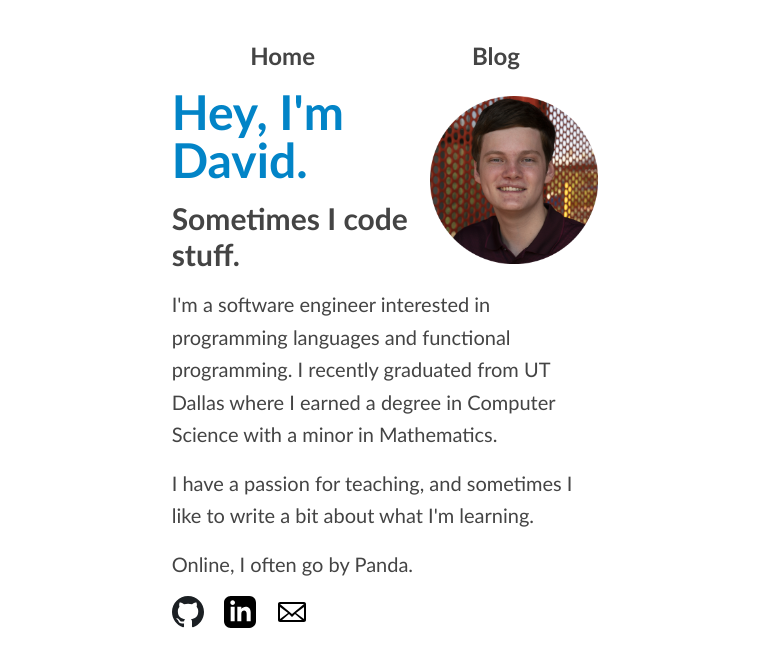
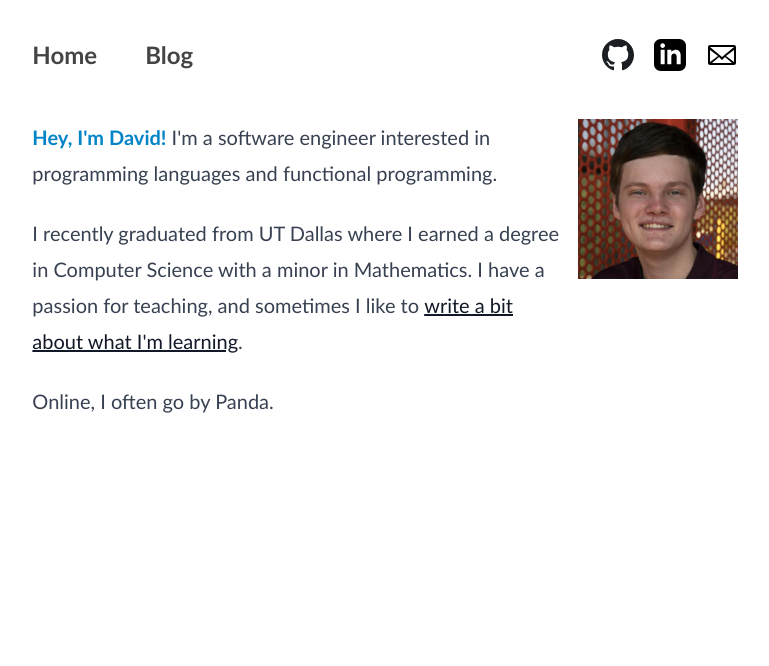
Before and after one commit to darichey/darichey.github.io, a Next.js app: page / in a window 1280 px wide. Shown: the top 666 px of the page, without its empty margins (255-1024 px from the left). Built offline with nearby package versions, Linux system fonts and the light colour scheme.

Commit message:
Redo look

```diff
--- a/app/blog/[slug]/page.tsx
+++ b/app/blog/[slug]/page.tsx
@@ -27,12 +27,14 @@ export default function BlogPost({ params: { slug } }: Props) {
 
   return (
     <>
-      <div className="text-center border-y-2 py-5">
-        <h1 className="text-4xl font-bold text-sky-600">{post.title}</h1>
-        <h2>{post.subtitle}</h2>
-        <h3>{post.date}</h3>
+      <div className="prose lg:prose-xl">
+        <h1>
+          <div className="mb-4">{post.title}</div>
+          <p className="not-prose text-xl font-normal">{post.subtitle}</p>
+          <p className="not-prose text-lg font-normal text-slate-400">{post.date}</p>
+        </h1>
+        {post.component}
       </div>
-      <div className="prose prose-lg">{post.component}</div>
     </>
   );
 }
--- a/app/blog/page.tsx
+++ b/app/blog/page.tsx
@@ -12,19 +12,15 @@ export default function Blog() {
   );
 
   return (
-    <>
-      <div className="flex flex-col gap-y-4 text-xl leading-relaxed content">
+    <div className="prose lg:prose-xl">
       <p>
         From time to time, like to write about things that I&apos;m learning - or worse, my{" "}
-          <i>opinions</i>.
-        </p>
-        <p>
-          Keep in mind that I am by no means an authoritative source on anything I write about. I
-          write these posts in order to aid my own learning and in the hope that others can learn
-          from them.
+        <i>opinions</i>. Keep in mind that I am by no means an authoritative source on anything I
+        write about. I write these posts in order to aid my own learning and in the hope that others
+        can learn from them.
       </p>
 
-        <ul className="list-disc list-inside">
+      <ul>
         {posts.map((post) => (
           <li key={post.slug}>
             <Link href={`/blog/${post.slug}`}>{post.title}</Link>{" "}
@@ -33,6 +29,5 @@ export default function Blog() {
         ))}
       </ul>
     </div>
-    </>
   );
 }
--- a/app/layout.tsx
+++ b/app/layout.tsx
@@ -8,11 +8,9 @@ export default function RootLayout({ children }: { children: React.ReactNode })
   return (
     <html lang="en">
       <body>
-        <div className="flex justify-center my-10">
-          <div className="flex flex-col w-4/5 md:w-1/3 gap-4">
-            <Nav />
-            {children}
-          </div>
+        <div className="flex flex-col max-w-[80ch] gap-12 justify-center mt-5 mb-20 p-[2ch] mx-auto">
+          <Nav />
+          <div>{children}</div>
         </div>
       </body>
     </html>
--- a/app/page.tsx
+++ b/app/page.tsx
@@ -1,6 +1,6 @@
 import type { Metadata } from "next";
-import Header from "../components/Header";
-import Links from "../components/Links";
+import Link from "next/link";
+import Image from "next/image";
 
 export const metadata: Metadata = {
   title: "David Richey",
@@ -8,25 +8,22 @@ export const metadata: Metadata = {
 
 export default function Home() {
   return (
-    <>
-      <Header title="Hey, I'm David." subtitle="Sometimes I code stuff." />
-
-      <div className="flex flex-col gap-y-4 text-xl leading-relaxed content">
+    <div className="flex flex-row gap-4">
+      <div className="flex-1 prose lg:prose-xl">
         <p>
-          I&apos;m a software engineer interested in programming languages and functional
-          programming. I recently graduated from UT Dallas where I earned a degree in Computer
-          Science with a minor in Mathematics.
+          <span className="font-bold text-sky-600">Hey, I&apos;m David!</span> I&apos;m a software
+          engineer interested in programming languages and functional programming.
         </p>
-
         <p>
-          I have a passion for teaching, and sometimes I like to write a bit about what I&apos;m
-          learning.
+          I recently graduated from UT Dallas where I earned a degree in Computer Science with a
+          minor in Mathematics. I have a passion for teaching, and sometimes I like to{" "}
+          <Link href="/blog">write a bit about what I&apos;m learning</Link>.
         </p>
-
         <p>Online, I often go by Panda.</p>
       </div>
-
-      <Links />
-    </>
+      <div>
+        <Image src="/img/david.jpeg" alt="Picture of me" width={1} height={1} className="w-40" />
+      </div>
+    </div>
   );
 }
--- a/components/Card.tsx
+++ b/components/Card.tsx
@@ -1,4 +1,4 @@
-import Image from "components/Image";
+import Image from "next/image";
 
 const Card = ({ name }: { name: string }) => {
   const width = 100;
--- a/components/Header.tsx
+++ /dev/null
@@ -1,21 +0,0 @@
-import Image from "./Image";
-
-interface Props {
-  title: string;
-  subtitle: string;
-}
-
-export default function Header({ title, subtitle }: Props) {
-  return (
-    <section className="flex flex-col md:flex-row-reverse justify-around items-center">
-      <div className="w-52">
-        <Image src="/img/david.png" alt="Picture of me" sizes="100vw" width={1} height={1} />
-      </div>
-
-      <div className="text-center md:text-left">
-        <h1 className="text-5xl font-bold text-sky-600 mb-4">{title}</h1>
-        <h2 className="text-3xl font-bold">{subtitle}</h2>
-      </div>
-    </section>
-  );
-}
--- a/components/Image.tsx
+++ /dev/null
@@ -1,13 +0,0 @@
-import NextImage, { type ImageProps } from "next/image";
-
-export default function Image(props: ImageProps) {
-  return (
-    <NextImage
-      {...props}
-      style={{
-        width: "100%",
-        height: "auto",
-      }}
-    />
-  );
-}
--- a/components/Links.tsx
+++ b/components/Links.tsx
@@ -1,5 +1,5 @@
 import Link from "next/link";
-import Image from "./Image";
+import Image from "next/image";
 
 export default function Links() {
   return (
--- a/components/Nav.tsx
+++ b/components/Nav.tsx
@@ -1,4 +1,5 @@
 import NextLink from "next/link";
+import Links from "./Links";
 
 function Link({ href, text }: { href: string; text: string }) {
   return (
@@ -10,9 +11,12 @@ function Link({ href, text }: { href: string; text: string }) {
 
 export default function Nav() {
   return (
-    <section className="flex flex-row justify-around">
+    <section className="flex flex-row gap-12">
       <Link href="/" text="Home" />
       <Link href="/blog" text="Blog" />
+      <div className="ml-auto">
+        <Links />
+      </div>
     </section>
   );
 }
--- a/tailwind.config.js
+++ b/tailwind.config.js
@@ -4,7 +4,24 @@ module.exports = {
   theme: {
     extend: {
       typography: {
-        lg: {
+        DEFAULT: {
+          css: {
+            // Make code blocks take up less space
+            "pre": {
+              "margin-top": "unset",
+              "margin-bottom": "unset",
+              "padding": "unset",
+            },
+            // Don't include backticks in inline code
+            "code::before": {
+              content: "unset",
+            },
+            "code::after": {
+              content: "unset",
+            },
+          },
+        },
+        xl: {
           css: {
             // Make code blocks take up less space
             "pre": {
```
Also changed, not shown: public/img/david.jpeg (added), public/img/david.png (deleted). Lines whose indentation alone changed are shown as unchanged.
